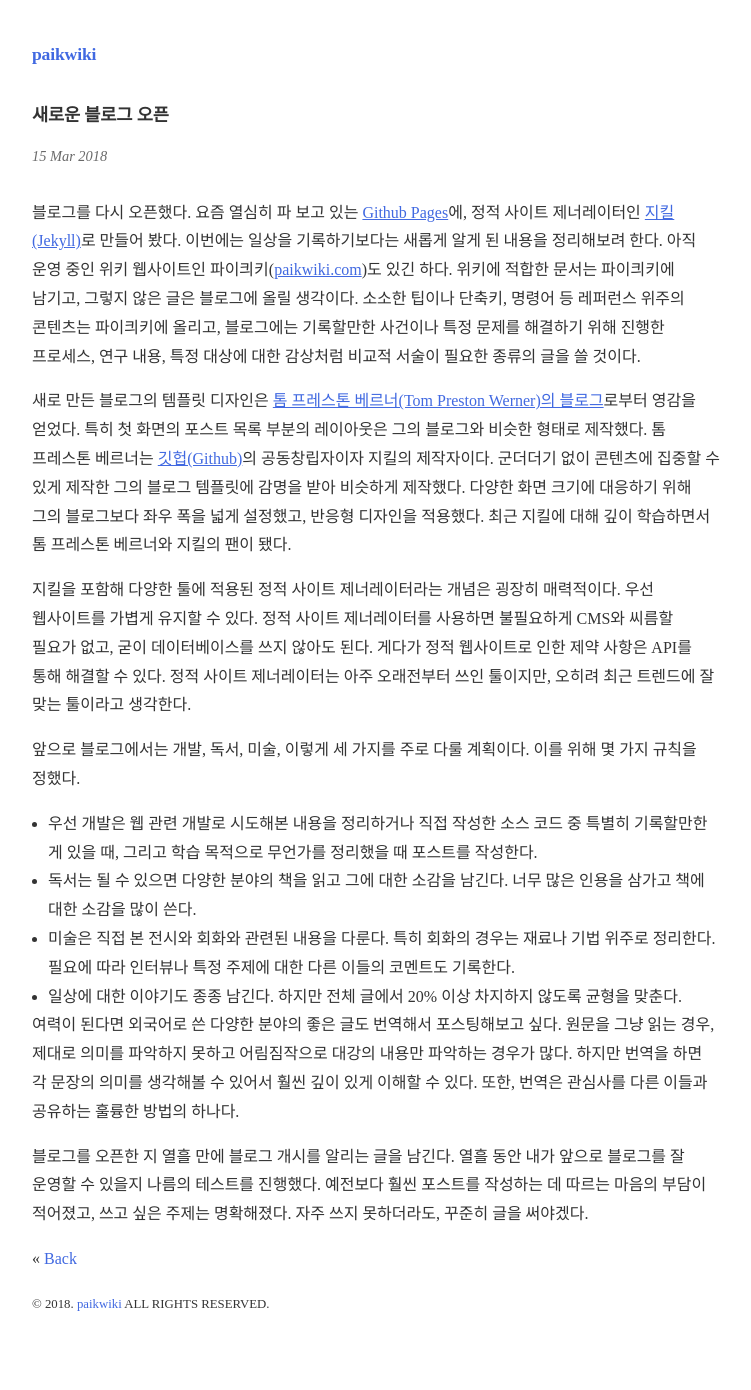
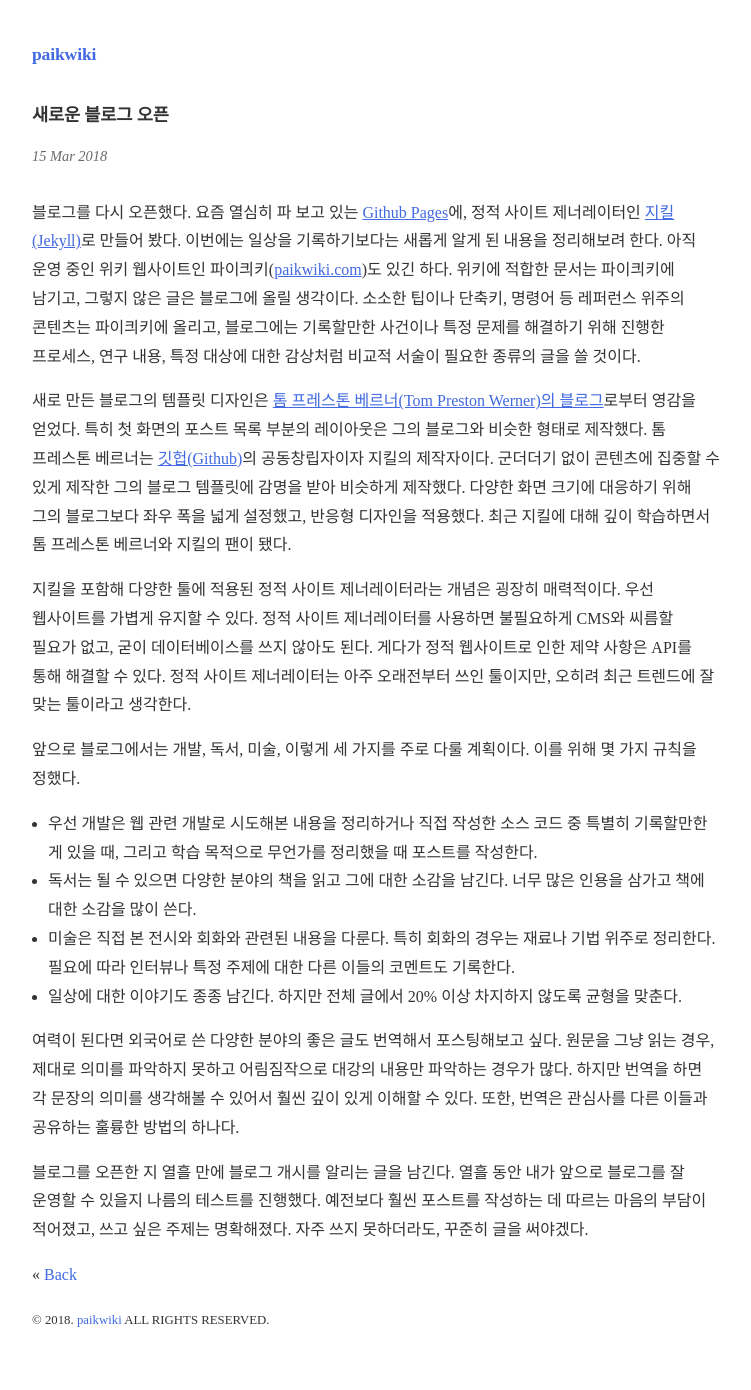
Before and after one commit to paikwiki/paikwiki.github.io, a Jekyll site: the page built from _posts/2018-03-15-blog-opening.md, in a window 1280 px wide. Shown: the whole page, without its empty margins (264-1015 px from the left). Built offline with Jekyll 4.4.1, drawn with Linux system fonts in a browser that asks for light colours; some web fonts are replaced.

Commit message:
Fix bottom margin of <ul>

```diff
--- a/_sass/basic.scss
+++ b/_sass/basic.scss
@@ -33,8 +33,11 @@ h3, h4, h5, h6 {
   text-decoration: underline;
 }
 
-li {
-  margin-left: 1rem;
+ul {
+  margin-bottom: 1rem;
+  li {
+    margin-left: 1rem;
+  }
 }
 
 a {
```
